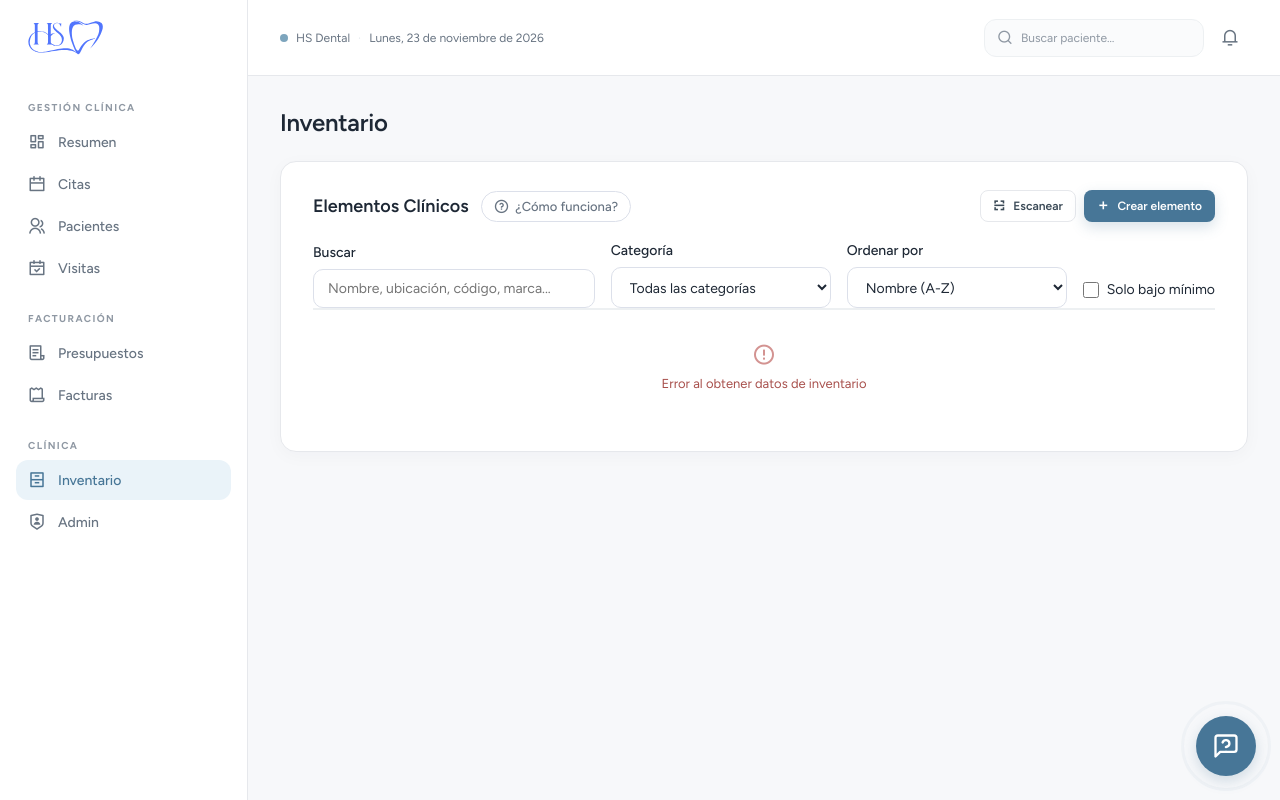
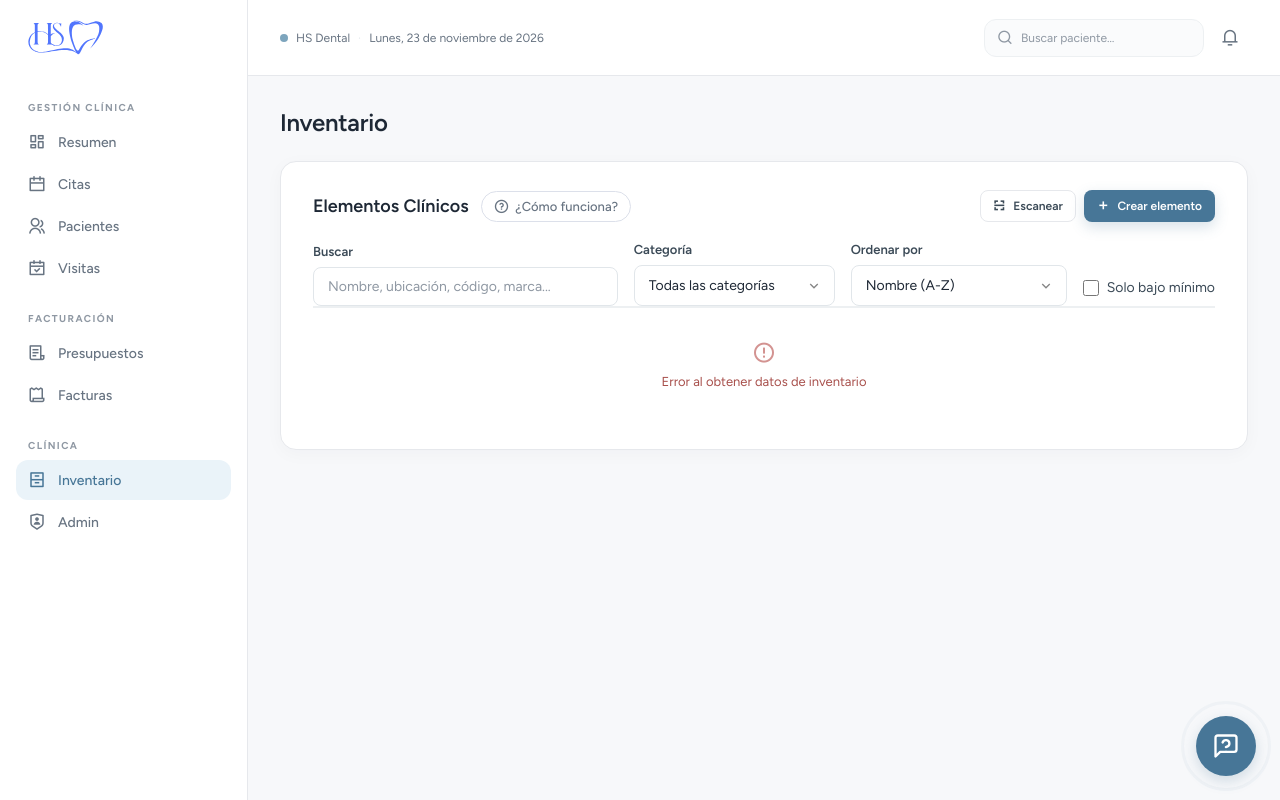
Before and after one commit to J-HYL/Clinica_HS_NEW, a PHP site: page /pages/inventario/control.html in a window 1280 px wide. Run offline with PHP 8.4, Linux system fonts and the light colour scheme; some libraries are stand-ins or nearby versions.

Commit message:
refactor: inventario y visitas usan la pieza común .filtros

```diff
--- a/app/css/components/ui.css
+++ b/app/css/components/ui.css
@@ -364,3 +364,78 @@ body:has(#pre-env-banner) .barra-acciones{ bottom: 34px; }
     .barra-acciones .boton{ flex: 1 1 auto; }
     .barra-acciones .boton--primario{ flex-grow: 2; }
 }
+
+/* ---------------------------------------------------------------- Filtros de una lista
+   Fila de filtros sobre una tabla (inventario, visitas). Los campos son los
+   comunes (.form__label + .form__input); esto solo los coloca. Escrito de movil
+   hacia arriba a proposito: dos columnas y, desde 601px, todos en fila (al
+   reves, una regla que cayera mas abajo podria reventar el movil sin que se
+   note en el escritorio).
+   .filtros__group--ancho ocupa la fila entera en el movil. --buscar tambien, y
+   ademas crece en escritorio y esconde su etiqueta en el movil (el placeholder
+   ya dice lo que hace; la etiqueta sigue para lectores de pantalla). */
+.filtros{
+    display: grid;
+    grid-template-columns: repeat(2, minmax(0, 1fr));
+    align-items: end;
+    gap: 12px 8px;
+    margin-top: 20px;
+}
+
+.filtros__group{
+    display: flex;
+    flex-direction: column;
+    gap: 8px;
+    min-width: 0;   /* sin esto un item de la rejilla no baja de su contenido y desborda */
+}
+
+.filtros__group--ancho,
+.filtros__group--buscar,
+.filtros__check{ grid-column: 1 / -1; }
+
+.filtros__group--buscar .form__label{
+    position: absolute;
+    width: 1px;
+    height: 1px;
+    overflow: hidden;
+    clip-path: inset(50%);
+    white-space: nowrap;
+}
+
+.filtros__check{
+    display: flex;
+    align-items: center;
+    gap: 8px;
+    color: var(--hs-texto);
+    font-size: .875rem;
+    cursor: pointer;
+}
+
+.filtros__check input{
+    width: 16px;
+    height: 16px;
+    accent-color: var(--hs-acento);
+    cursor: pointer;
+}
+
+@media (min-width: 601px){
+    .filtros{
+        display: flex;
+        flex-wrap: wrap;
+        align-items: flex-end;
+        gap: 16px;
+    }
+
+    .filtros__group--buscar{ flex: 1 1 240px; }
+
+    .filtros__group--buscar .form__label{
+        position: static;
+        width: auto;
+        height: auto;
+        clip-path: none;
+    }
+
+    .filtros .form__input{ min-width: 200px; }
+
+    .filtros__check{ padding-bottom: 10px; }
+}
--- a/app/css/pages/inventario.css
+++ b/app/css/pages/inventario.css
@@ -378,104 +378,7 @@
     }
 }
 
-/* --- Filtros del control ---
-   Escrito de móvil hacia arriba a propósito: el ancho base es el del móvil y
-   solo se ensancha en el @media de escritorio. Al revés (base ancha + @media
-   que la encoge) basta con que una regla caiga más abajo en el archivo para
-   volver a ganar y reventar el móvil sin que se note en el escritorio. */
-
-.filtros{
-    margin-top: 20px;
-    display: grid;
-    grid-template-columns: 1fr 1fr;
-    align-items: end;
-    gap: 10px 8px;
-}
-
-.filtros__group{
-    display: flex;
-    flex-direction: column;
-    gap: 8px;
-    min-width: 0;   /* sin esto un grid item no baja de su contenido y desborda */
-}
-
-/* El buscador es el filtro que más se usa: línea entera para él. */
-.filtros__group--buscar, .filtros__check{
-    grid-column: 1 / -1;
-}
-
-.filtros__label{
-    font-weight: 500;
-    font-size: 0.875em;
-    color: var(--dark-gray);
-}
-
-/* El placeholder del buscador ya dice lo que hace: en el móvil la etiqueta
-   sobra y son 26px menos por delante de la lista (sigue ahí para lectores de
-   pantalla). */
-.filtros__group--buscar .filtros__label{
-    position: absolute;
-    width: 1px;
-    height: 1px;
-    overflow: hidden;
-    clip-path: inset(50%);
-    white-space: nowrap;
-}
-
-.filtros__input{
-    width: 100%;
-    min-width: 0;
-    padding: 10px 14px;
-    background-color: #fff;
-    border: 1px solid #DCE0EA;
-    border-radius: 10px;
-    font-size: 0.875em;
-    color: var(--dark-gray);
-}
-
-.filtros__check{
-    display: flex;
-    align-items: center;
-    gap: 8px;
-    font-size: 0.875em;
-    color: var(--dark-gray);
-    cursor: pointer;
-}
-
-@media (min-width: 601px){
-    .filtros{
-        display: flex;
-        flex-wrap: wrap;
-        align-items: flex-end;
-        gap: 16px;
-    }
-
-    .filtros__group--buscar{
-        flex: 1 1 240px;
-    }
-
-    .filtros__group--buscar .filtros__label{
-        position: static;
-        width: auto;
-        height: auto;
-        clip-path: none;
-    }
-
-    .filtros__input{
-        min-width: 220px;
-    }
-
-    .filtros__check{
-        padding-bottom: 10px;
-    }
-}
-
-.filtros__check input{
-    width: 16px;
-    height: 16px;
-    accent-color: var(--primary);
-    cursor: pointer;
-}
+/* Los filtros del control son la pieza comun .filtros (ui.css). */
 
 /* --- Listado (tabla comun, Tabla.js) ---
    Solo lo propio del inventario: la miniatura de la foto. El resto (tarjetas en
--- a/app/pages/inventario/control.html
+++ b/app/pages/inventario/control.html
@@ -46,16 +46,16 @@
 
             <div class="filtros">
                 <div class="filtros__group filtros__group--buscar">
-                    <label for="buscador" class="filtros__label">Buscar</label>
-                    <input type="search" id="buscador" class="filtros__input" placeholder="Nombre, ubicación, código, marca..." autocomplete="off">
+                    <label for="buscador" class="form__label">Buscar</label>
+                    <input type="search" id="buscador" class="form__input" placeholder="Nombre, ubicación, código, marca..." autocomplete="off">
                 </div>
                 <div class="filtros__group">
-                    <label for="filtro-categoria" class="filtros__label">Categoría</label>
-                    <select id="filtro-categoria" class="filtros__input"></select>
+                    <label for="filtro-categoria" class="form__label">Categoría</label>
+                    <select id="filtro-categoria" class="form__input form__input--select"></select>
                 </div>
                 <div class="filtros__group">
-                    <label for="orden" class="filtros__label">Ordenar por</label>
-                    <select id="orden" class="filtros__input">
+                    <label for="orden" class="form__label">Ordenar por</label>
+                    <select id="orden" class="form__input form__input--select">
                         <option value="nombre">Nombre (A-Z)</option>
                         <option value="stock">Stock (menor primero)</option>
                         <option value="caducidad">Caducidad (más próxima)</option>
```
Also changed, not shown: app/js/modules/components/Visitas.js (+13 -22 lines).
